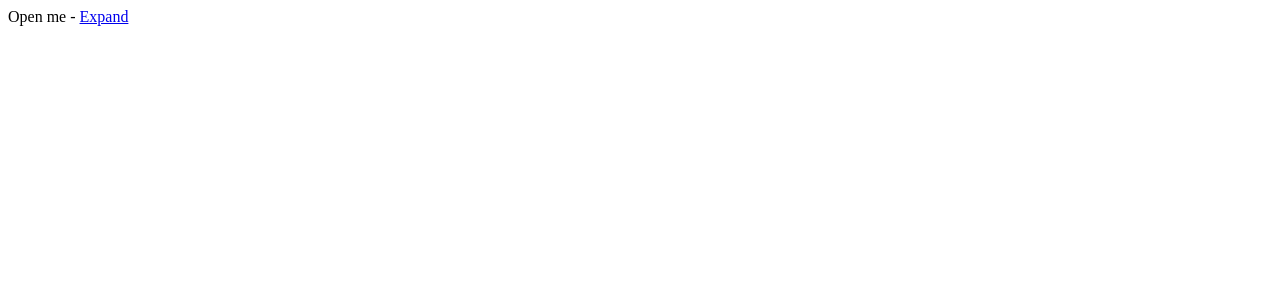
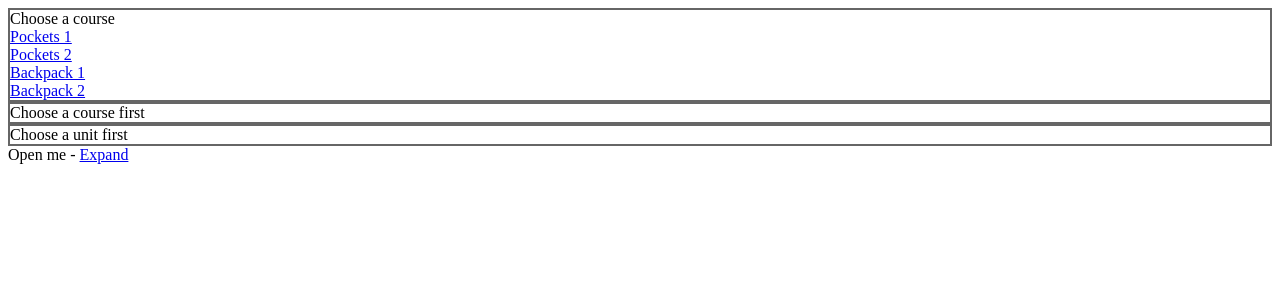
Before and after one commit to manish178-m/KeywordLessonPlanManager, a React app: page / in a window 1280 px wide. Shown: the top 300 px of the page. Built offline with nearby package versions, Linux system fonts and the light colour scheme.

Commit message:
- Working dropdown menu ui feature with disabled check and disabled text. Need to style and add css transitions -

```diff
--- a/src/LessonPlanner/ILessonPlannerLessonMenu.ts
+++ b/src/LessonPlanner/ILessonPlannerLessonMenu.ts
@@ -6,7 +6,7 @@ import {
 } from '../Services/ClientData/LessonPlanMenu';
 
 export interface ILessonPlannerLessonMenuProps {
-    menu: ILessonMenuItem;
+    menu: ILessonPlanMenu;
 
     // onLessonChosen is a callback function passed into this component.
     // When we choose a lesson from the lesson dropdown, we pass back the ID to the parent component
@@ -15,10 +15,6 @@ export interface ILessonPlannerLessonMenuProps {
 }
 
 export interface ILessonPlannerLessonMenuState {
-    courses: ICourseMenuItem[];
-    activeUnits: IUnitMenuItem[];
-    activeLessons: ILessonMenuItem[];
-
     chosenCourseId: number;
     chosenUnitId: number;
     chosenLessonId: number;
--- a/src/LessonPlanner/LessonPlanner.tsx
+++ b/src/LessonPlanner/LessonPlanner.tsx
@@ -18,6 +18,11 @@ import { ILessonPlannerProps, ILessonPlannerState } from './ILessonPlanner';
  */
 import { ILessonPlanMenu, ICourseMenuItem, IUnitMenuItem, ILessonMenuItem } from '../Services/ClientData/LessonPlanMenu';
 import { LessonPlanMenuService } from '../Services/LessonPlanMenuService';
+
+/**
+ * Import child components
+ */
+import { LessonPlannerLessonMenu } from './LessonPlannerLessonMenu';
 
 // Testing stuff imports
 import { Collapsable } from '../ui/Collapsable/Collapsable';
@@ -79,6 +84,14 @@ export class LessonPlanner extends React.Component<ILessonPlannerProps, ILessonP
     }
 
     /**
+     * This is the callback function passed into the lesson plan menu to handle when the user selects a lesson.
+     * @param lessonId This ID of the lesson which is returned from the menu
+     */
+    handleLessonChosen(lessonId: number): void {
+
+    }
+
+    /**
      * The render function is where we write the html for this component
      * We can mix in javascript values by using the {handlebar} syntax
      * Since typescript gives javascript proper data types,
@@ -92,6 +105,8 @@ export class LessonPlanner extends React.Component<ILessonPlannerProps, ILessonP
         return (
             // We can only return 1 top level html component here
             <div>
+                <LessonPlannerLessonMenu menu={this.state.lessonMenu} onLessonChosen={this.handleLessonChosen.bind(this)} />
+
                 <Collapsable openDefault={false} title="Open me">
                     Here is some content!
                 </Collapsable>
--- a/src/LessonPlanner/LessonPlannerLessonMenu.tsx
+++ b/src/LessonPlanner/LessonPlannerLessonMenu.tsx
@@ -10,19 +10,88 @@ export class LessonPlannerLessonMenu extends React.Component<ILessonPlannerLesso
         super(props);
 
         this.state = {
-            courses: [],
-            activeUnits: [],
-            activeLessons: [],
             chosenCourseId: null,
             chosenUnitId: null,
             chosenLessonId: null
         };
     }
 
+    handleCourseChosen(id: number): void {
+        console.log(this.props.menu.courseList[this.props.menu.courseList.map((c) => { return c.courseId }).indexOf(id)]);
+        this.setState({
+            chosenCourseId: id,
+            chosenUnitId: null,
+            chosenLessonId: null
+        });
+    }
+
+    handleChosenUnit(id: number): void {
+        console.log(id);
+        this.setState({
+            chosenUnitId: id,
+            chosenLessonId: null
+        });
+    }
+
+    handlChosenLesson(id: number): void {
+        console.log(id);
+        this.setState({ chosenLessonId: id });
+    }
+
     render(): JSX.Element {
+        let cs = this.props.menu != null ? this.props.menu.courseList : [];
+        let us = this.state.chosenCourseId != null ? cs[cs.map((c) => c.courseId).indexOf(this.state.chosenCourseId)].unitList : [];
+        let ls = this.state.chosenUnitId != null ? us[us.map((u) => u.unitId).indexOf(this.state.chosenUnitId)].lessonList : [];
+
+        let coursesMenuItems: IDropdownMenuListItem[] = cs.map((c) => {
+            return {
+                id: c.courseId,
+                text: c.courseName
+            } as IDropdownMenuListItem;
+        });
+
+        let unitsMenuItems: IDropdownMenuListItem[] = us.map((u) => {
+            return {
+                id: u.unitId,
+                text: u.unitName
+            } as IDropdownMenuListItem;
+        });
+
+        let lessonsMenuItems: IDropdownMenuListItem[] = ls.map((l) => {
+            return {
+                id: l.lessonId,
+                text: l.lessonName
+            } as IDropdownMenuListItem;
+        });
+
         return (
             <div>
+                <DropdownMenu
+                    inactiveText="Choose a course"
+                    onChange={this.handleCourseChosen.bind(this)}
+                    listItems={coursesMenuItems}
+                    activeId={this.state.chosenCourseId}
+                    disabledText="N/A"
+                    disabled={this.props.menu == null}
+                />
 
+                <DropdownMenu
+                    inactiveText="Choose a unit"
+                    onChange={this.handleChosenUnit.bind(this)}
+                    listItems={unitsMenuItems}
+                    activeId={this.state.chosenUnitId}
+                    disabledText="Choose a course first"
+                    disabled={this.state.chosenCourseId == null}
+                />
+
+                <DropdownMenu
+                    inactiveText="Choose a lesson"
+                    onChange={this.handlChosenLesson.bind(this)}
+                    listItems={lessonsMenuItems}
+                    activeId={this.state.chosenLessonId}
+                    disabledText="Choose a unit first"
+                    disabled={this.state.chosenCourseId == null}
+                />
             </div>
         );
     }
--- a/src/Services/MockData/Course.ts
+++ b/src/Services/MockData/Course.ts
@@ -15,6 +15,6 @@ export const courses: ICourse[] = [
     },
     {
         CourseId: 4,
-        CourseName: "Backpack 1"
+        CourseName: "Backpack 2"
     }
 ];
--- a/src/ui/DropdownMenu/DropdownMenu.tsx
+++ b/src/ui/DropdownMenu/DropdownMenu.tsx
@@ -5,19 +5,35 @@ import { IDropdownMenuProps, IDropdownMenuState } from './IDropdownMenu';
 export class DropdownMenu extends React.Component<IDropdownMenuProps, IDropdownMenuState> {
     constructor(props: IDropdownMenuProps) {
         super(props);
+    }
 
-        this.state = {
-            activeId: null
-        };
+    handleItemSelected(id: number): void {
+        console.log("Selected: " + id);
+        this.props.onChange(id);
     }
 
     render(): JSX.Element {
-        let itemsDisplay: JSX.Element[] = this.props.listItems.map((item) => {
-            return (<span key={item.id}>{item.text}</span>);
-        });
+        let itemsDisplay: JSX.Element[] = this.props.listItems != null ? this.props.listItems.map((item) => {
+            return (
+                <div key={item.id}>
+                    <a href="#" onClick={this.handleItemSelected.bind(this, item.id)}>{item.text}</a>
+                </div>
+            );
+        }) : null;
+
+        let chosenDisplayText = this.props.activeId != null ?
+            this.props.listItems[this.props.listItems.map((l) => { return l.id }).indexOf(this.props.activeId)].text :
+            this.props.inactiveText;
+
+        // Override display text if disabled. Disable takes priority over no active selection
+        chosenDisplayText = this.props.disabled ? this.props.disabledText : chosenDisplayText;
 
         return (
-            <div className="kw-dropdown">
+            <div className="kw-dropdown" style={{ border: "2px solid #666" }}>
+                <div className="kw-dropdown-chosen">
+                    {chosenDisplayText}
+                </div>
+
                 {itemsDisplay}
             </div>
         );
--- a/src/ui/DropdownMenu/IDropdownMenu.ts
+++ b/src/ui/DropdownMenu/IDropdownMenu.ts
@@ -6,8 +6,12 @@ export interface IDropdownMenuListItem {
 export interface IDropdownMenuProps {
     listItems: IDropdownMenuListItem[];
     onChange: (id: number) => void;
+    inactiveText: string;
+    disabledText: string;
+    disabled: boolean;
+    activeId: number;
 }
 
 export interface IDropdownMenuState {
-    activeId: number;
+    dropdownVisible: boolean;
 }
```
Also changed, not shown: src/index.ejs.
